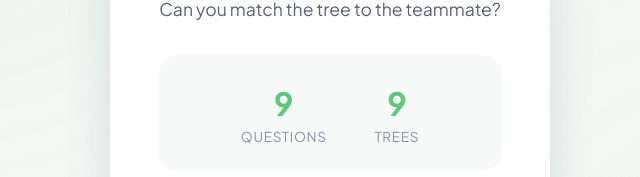
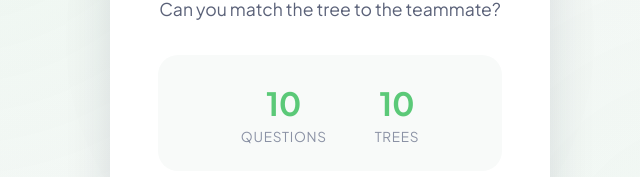
Before and after one commit to niallmci/xmas-quiz-ocula, a React (Vite) app: page / in a window 1280 px wide. Shown: the part 360-537 px from the top of the page, without its empty margins (310-950 px from the left). Built offline with nearby package versions, Linux system fonts and the light colour scheme.

Commit message:
add ioanna

```diff
--- a/src/data/questions.js
+++ b/src/data/questions.js
@@ -49,6 +49,11 @@ export const questions = [
     imageUrl: '/images/dean_tree.jpg',
     correctAnswer: 'Dean',
   },
+  {
+    id: 10,
+    imageUrl: '/images/ioanna_tree.jpg',
+    correctAnswer: 'Ioanna',
+  },
   // Add more team members...
   // Example:
   // {
```
Also changed, not shown: public/images/ioanna_tree.jpg (added).
